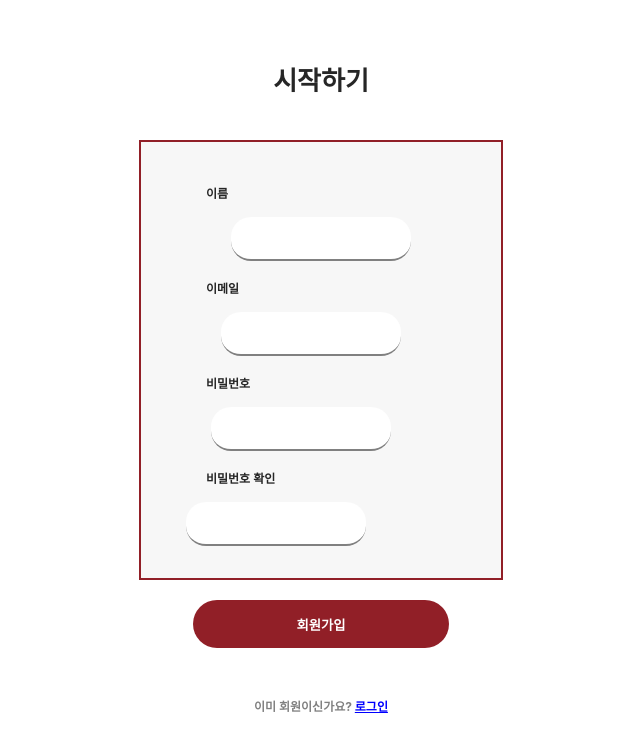
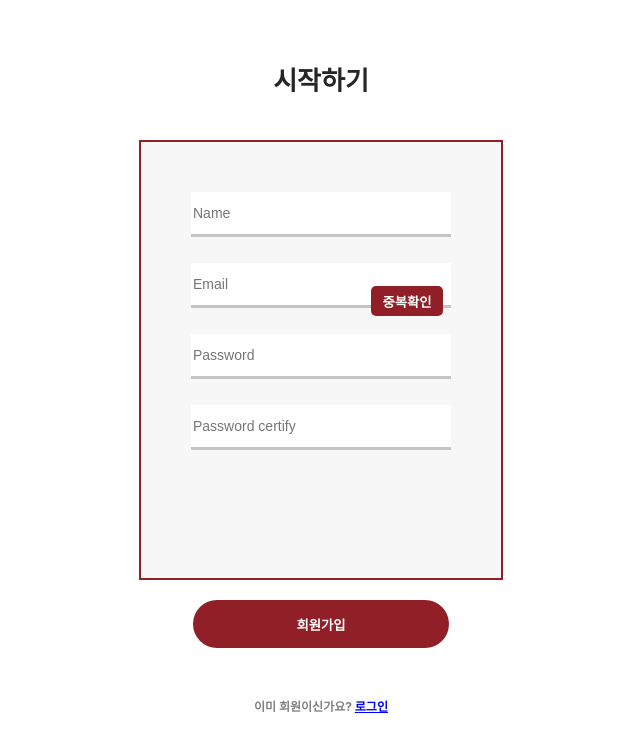
Before and after one commit to SEE-NEMA/front-end, a React (Create React App) app: page /Signup in a window 1280 px wide. Shown: the top 752 px of the page, without its empty margins (319-959 px from the left). Built offline with nearby package versions, Linux system fonts and the light colour scheme.

Commit message:
로그인/회원가입 스타일
* 고민중 ...
* input 박스 디자인 바꾸는 중
* 아이디 중복확인 버튼 추가 (위치 아직 조정 X)

```diff
--- a/src/screens/Login.js
+++ b/src/screens/Login.js
@@ -1,6 +1,7 @@
 import React, {useState} from 'react';
 import './styles/Login.css'
 import Signup from './Signup';
+
 function Login () {
     return (
 
@@ -11,15 +12,13 @@ function Login () {
 
         <div className="contentWrap">
 
-        <label className="inputTitle">
-        이메일</label>
-        <input className="loginidinput" />
+
+            <input className="loginidinput" placeholder='Email'/>
 
             <p></p>
 
-        <label style={{marginTop : "26px" }} className="inputTitle">
-        비밀번호</label>
-        <input className="loginidinput2"/>
+
+            <input className="loginidinput" type="password" placeholder='Password'/>
 
             </div>
         </div>
@@ -31,10 +30,12 @@ function Login () {
         </div>
 
         <h3 className="QuestionText">
-        아직 회원이 아니신가요?  <a href="/Signup" className='signup_link'>회원가입</a>
+            아직 회원이 아니신가요?  <a href= "/Signup" className='signup_link'>회원가입</a>
         </h3>
 
     </div>
+
+
 ) }
 
 export default Login;
--- a/src/screens/Signup.js
+++ b/src/screens/Signup.js
@@ -12,27 +12,27 @@ function Signup () {
 
         <div className="contentWrap">
 
-        <label className="inputTitle">
-        이름</label>
-        <input className="signupinput" />
+
+        <input className="signupinput" placeholder='Name' />
 
         <p></p>
 
-        <label className="inputTitle">
-        이메일</label>
-        <input className="idinput2" />
+        <div className = "EmailWrap">
+
+        <input className="signupinput" placeholder='Email'/>  <button className = "emailCT">중복확인</button>
+
+        </div>
 
         <p></p>
 
-        <label className="inputTitle">
-        비밀번호</label>
-        <input className="idinput3"/>
+
+
+        <input className="signupinput" placeholder='Password'/>
 
         <p></p>
 
-        <label className="inputTitle">
-        비밀번호 확인</label>
-        <input className="idinput4" />
+
+        <input className="signupinput" placeholder='Password certify'/>
 
 
         </div>
--- a/src/screens/styles/Login.css
+++ b/src/screens/styles/Login.css
@@ -36,49 +36,42 @@
   }
 
   .contentWrap {
-    margin-top: 26px;
+    margin-top: 48px;
     flex: 1;
   }
 
   .inputTitle {
-    margin-left : 30px;
-    margin-top:50px;
+    margin-left : 2px;
+    margin-top: 80px;
     font-size: 12px;
-    font-weight : 600;
-    color : #262626;
+    font-weight : bold;
+    color : #000000;
   }
 
   .inputWrap {
     display: flex;
     border-radius: 8px;
     padding : 16px;
-    margin-top : 8px;
+    margin-top : 5px;
     background-color: white;
     border : 1px solid #e2e0e0;
   }
 
   .loginidinput {
     margin-left:30px;
-    width : 60%;
-    margin-top:15px;
+    width : 80%;
+    margin-top: 10px;
     outline : none;
     border : none;
-    border-bottom: 2px solid rgb(198, 196, 196);
+    border-radius:0;
+    border-bottom: 3px solid rgb(198, 196, 196);
     height : 40px;
     font-size : 14px;
     font-weight : 400;
   }
 
-  .loginidinput2 {
-    margin-left:18px;
-    width : 60%;
-    margin-top:15px;
-    outline : none;
-    border : none;
-    border-bottom: 2px solid rgb(198, 196, 196);
-    height : 40px;
-    font-size : 14px;
-    font-weight : 400;
+  .loginidinput::placeholder {
+    text-align: left;
   }
 
 
@@ -120,6 +113,7 @@
   }
 
   .signup_link {
+    margin-left : 3px;
     color: blue;
     text-decoration-line: underline;
   }
--- a/src/screens/styles/Signup.css
+++ b/src/screens/styles/Signup.css
@@ -61,71 +61,37 @@
 
     .signupinput {
 
-        margin-left:70px;
-        width : 55%;
-        margin-top:15px;
+
+        margin-left:30px;
+        width : 80%;
+        margin-top: 10px;
         outline : none;
         border : none;
-        border-bottom: 2px solid gray;
+        border-radius:0;
+        border-bottom: 3px solid rgb(198, 196, 196);
         height : 40px;
         font-size : 14px;
         font-weight : 400;
+      }
 
+    .signupinput::placeholder {
+        text-align: left;
+      }
+
+    .emailCT {
+      margin-left: 50px;
+      background-color: #911F27;
+      color : white;
+      border-radius : 5px;
+      height : 30px;
+      border : none;
+      font-weight : bold;
+      width : 20%;
+      position: absolute;
+      left : 50%;
+      bottom : 60%;
     }
 
-    .idinput2 {
-      margin-left:60px;
-      width : 55%;
-      margin-top:15px;
-      outline : none;
-      border : none;
-      border-bottom: 2px solid gray;
-      height : 40px;
-      font-size : 14px;
-      font-weight : 400;
-
-      }
-
-      .idinput3 {
-        margin-left:50px;
-        width : 55%;
-        margin-top:15px;
-        outline : none;
-        border : none;
-        border-bottom: 2px solid gray;
-        height : 40px;
-        font-size : 14px;
-        font-weight : 400;
-
-      }
-
-      .idinput4 {
-        margin-left:25px;
-        width : 55%;
-        margin-top:15px;
-        outline : none;
-        border : none;
-        border-bottom: 2px solid gray;
-        height : 40px;
-        font-size : 14px;
-        font-weight : 400;
-
-      }
-    .passwordinput {
-      margin-left:50px;
-      width : 80%;
-      margin-top:10px;
-      outline : none;
-      border : none;
-      border-bottom: 2px solid gray;
-      height : 40px;
-      font-size : 12px;
-      font-weight : 400;
-    }
-
-    .input::placeholder {
-      color : #dadada;
-    }
 
     .bottomButton2 {
       position : absolute;
```
Also changed, not shown: src/background.jpg (added). Lines whose indentation alone changed are shown as unchanged.
